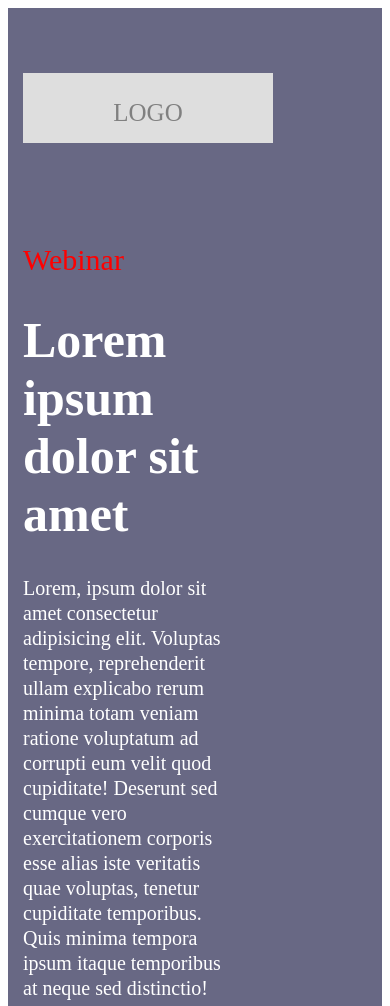
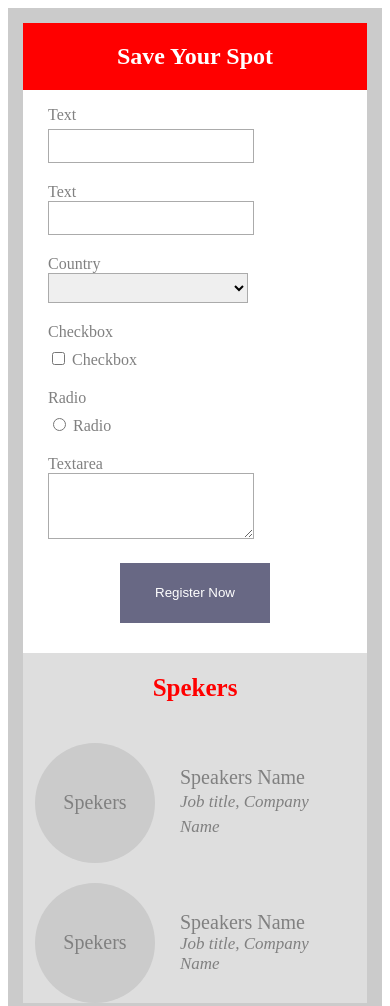
Before and after one commit to tanysavchuk/template, a plain HTML site: page src/index.html in a window 390 px wide. Shown: the top 1006 px of the page. Drawn offline with Linux system fonts and the light colour scheme.

Commit message:
add file form

```diff
--- a/public/css/main.css
+++ b/public/css/main.css
@@ -1,3 +1,7 @@
+:root {
+  --color-red: rgb(255, 0, 0);
+}
+
 .container-inner {
   width: 1400px;
 }
@@ -20,7 +24,7 @@
   color: white;
 }
 .c-red {
-  color: red;
+  color: var(--color-red);
 }
 .b-light-gray {
   background: rgb(222, 222, 222);
@@ -80,7 +84,7 @@
 .border-non {
   border: none;
 }
-.p-top-bottom {
+.p-top-bottom-20px {
   padding: 20px 0;
 }
 .w-25pr {
@@ -106,3 +110,141 @@
     width: 40%;
   }
 }
+.w-400px {
+  width: 400px;
+}
+.h-630px {
+  height: 630px;
+}
+
+.h-1050px {
+  height: 1050px;
+}
+.b-white-gray {
+  background: rgb(203, 203, 203);
+}
+.br-50pr {
+  border-radius: 50%;
+}
+.h-120px {
+  height: 120px;
+}
+.w-120px {
+  width: 120px;
+}
+.ta-center {
+  text-align: center;
+}
+.p-absolute {
+  position: absolute;
+}
+.b-white {
+  background: white;
+}
+.position-left-65pr {
+  left: 65%;
+}
+.position-top-50px {
+  top: 50px;
+}
+.p-relative {
+  position: relative;
+}
+.h-0 {
+  height: 0;
+}
+.b-red {
+  background: var(--color-red);
+}
+.h-12pr {
+  height: 12.5%;
+}
+.w-344px {
+  width: 344px;
+}
+.h-30px {
+  height: 30px;
+}
+.bordar-gray {
+  border: 1px solid rgb(171, 171, 171);
+}
+.p-left-right-25px {
+  padding: 0 25px;
+}
+.m-block-end-5px {
+  margin-block-end: 5px;
+}
+.m-block-0px {
+  margin-block: 0;
+}
+.h-45px {
+  height: 60px;
+}
+.m-block-start-8px {
+  margin-block-start: 8px;
+}
+.w-150px {
+  width: 150px;
+}
+.m-top-bottom-20px {
+  margin: 20px 0;
+}
+.m-bottom-20px {
+  margin-bottom: 20px;
+}
+.fs-italic {
+  font-style: italic;
+}
+.fs-17px {
+  font-size: 17px;
+}
+@media (max-width: 1190px) {
+  .wrap-block-form {
+    height: 1000px;
+    width: 100%;
+    display: flex;
+    justify-content: center;
+    background: rgb(203, 203, 203);
+  }
+  .block-form {
+    display: block;
+    position: static;
+    width: 800px;
+    height: 990px;
+    margin: 15px;
+  }
+  .input-text {
+    width: 600px;
+  }
+  .select-country {
+    width: 600px;
+  }
+  .textarea-text {
+    width: 600px;
+  }
+  .cerckle-wrap {
+    justify-content: center;
+  }
+}
+@media (max-width: 665px) {
+  .input-text {
+    width: 400px;
+  }
+  .select-country {
+    width: 400px;
+  }
+  .textarea-text {
+    width: 400px;
+  }
+}
+@media (max-width: 470px) {
+  .input-text {
+    width: 200px;
+  }
+  .select-country {
+    width: 200px;
+  }
+  .textarea-text {
+    width: 200px;
+  }
+}
--- a/src/index.html
+++ b/src/index.html
@@ -12,6 +12,84 @@
     />
   </head>
   <body>
+    <div class="p-relative h-0 wrap-block-form">
+      <div class="w-400px h-1050px p-relative position-top-50px position-left-65pr block-form">
+        <div class="h-630px b-white">
+          <form action="#" method="post" enctype="multipart/form-data"></form>
+          <div class="b-red d-flex a-items-centerc jc-center">
+            <h2 class="c-white">Save Your Spot</h2>
+          </div>
+          <div class="p-left-right-25px">
+            <p class="c-gray m-block-end-5px">Text</p>
+            <input class="w-344px h-30px bordar-gray input-text" type="text" />
+          </div>
+          <div class="p-left-right-25px m-top-bottom-20px">
+            <p class="c-gray m-block-0px">Text</p>
+            <input class="w-344px h-30px bordar-gray input-text" type="text" />
+          </div>
+          <div class="p-left-right-25px">
+            <p class="c-gray m-block-0px">Country</p>
+            <select class="w-344px h-30px bordar-gray select-country" name="Country">
+              <option value="USA"></option>
+              <option value="USA">USA</option>
+              <option value="Canada">Canada</option>
+            </select>
+          </div>
+          <div class="p-left-right-25px m-top-bottom-20px">
+            <p class="c-gray m-block-0px">Checkbox</p>
+            <p class="m-block-start-8px m-block-0px">
+              <input type="checkbox" name="checkbox" value="yes" /><span class="c-gray">
+                Checkbox</span
+              >
+            </p>
+          </div>
+          <div class="p-left-right-25px">
+            <p class="c-gray m-block-0px">Radio</p>
+            <p class="m-block-start-8px m-block-0px">
+              <input type="radio" name="radio" value="yes" /> <span class="c-gray"> Radio</span>
+            </p>
+          </div>
+          <div class="p-left-right-25px m-top-bottom-20px">
+            <p class="c-gray m-block-0px">Textarea</p>
+            <textarea class="w-344px h-45px bordar-gray textarea-text" name="text"></textarea>
+          </div>
+          <div class="d-flex jc-center m-bottom-20px">
+            <button class="h-45px w-150px b-gray-blue border-non">
+              <p class="c-white">Register Now</p>
+            </button>
+          </div>
+        </div>
+        <div class="b-light-gray">
+          <div class="d-flex jc-center"><h2 class="c-red fs-25px ff-new-roman">Spekers</h2></div>
+          <div class="d-flex a-items-center p-top-bottom-20px cerckle-wrap">
+            <div
+              class="cerckle w-120px h-120px br-50pr b-white-gray d-flex jc-center a-items-center"
+            >
+              <p class="fs-20px c-gray">Spekers</p>
+            </div>
+            <div class="w-150px p-left-right-25px">
+              <p>
+                <span class="capital fs-20px c-gray">Speakers Name</span>
+                <span class="fs-italic fs-17px lh-25px c-gray"> Job title, Company Name </span>
+              </p>
+            </div>
+          </div>
+          <div class="d-flex a-items-center cerckle-wrap">
+            <div
+              class="cerckle w-120px h-120px br-50pr b-white-gray d-flex jc-center a-items-center"
+            >
+              <p class="fs-20px c-gray">Spekers</p>
+            </div>
+            <div class="w-150px p-left-right-25px">
+              <p>
+                <span class="capital fs-20px c-gray">Speakers Name</span>
+                <span class="fs-italic fs-17px c-gray"> Job title, Company Name </span>
+              </p>
+            </div>
+          </div>
+        </div>
+      </div>
+    </div>
     <div class="container d-flex jc-center b-gray-blue">
       <div class="container-inner">
         <div class="m-top-bottom w-60pr">
@@ -32,7 +110,7 @@
             itaque temporibus at neque sed distinctio!
           </p>
         </div>
-        <div class="d-flex a-items-center jc-spase-between w-60pr p-top-bottom maps-nav">
+        <div class="d-flex a-items-center jc-spase-between w-60pr p-top-bottom-20px maps-nav">
           <div class="w-30pr d-flex a-items-center">
             <div class="p-left-right"><i class="fa-solid fa-location-dot"></i></div>
             <div><p class="c-white fs-20px">october 20th, 2018</p></div>
```
